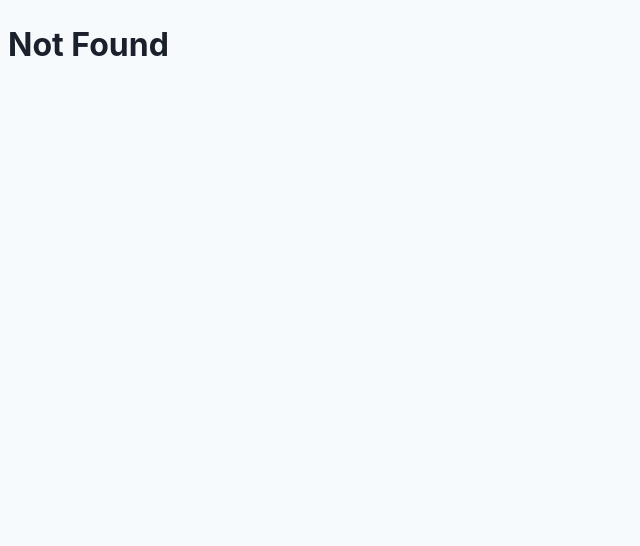
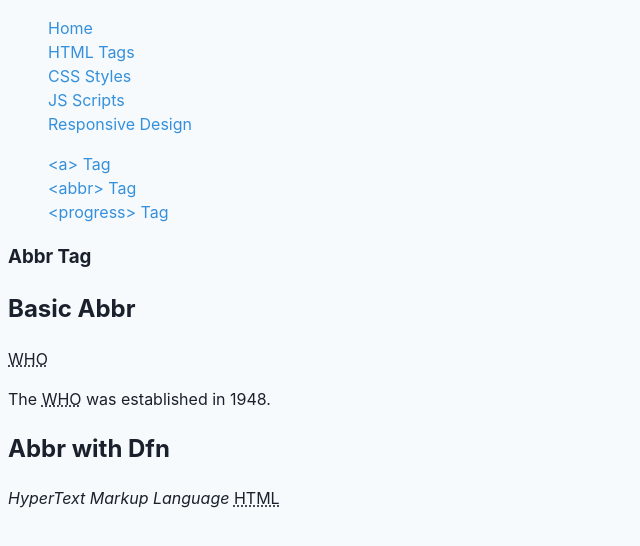
Before and after one commit to kenjiwilkins/html-playground, a React (Vite) app: page /html-tags/abbr in a window 1280 px wide. Shown: the top 546 px of the page, without its empty margins (0-640 px from the left). Built offline with nearby package versions, Linux system fonts and the light colour scheme.

Commit message:
[ISSUE-13] Add Abbr component (#14)
* Add Abbr

* Fix: Lint prop type

* fix: route

```diff
--- a/src/App.jsx
+++ b/src/App.jsx
@@ -4,6 +4,8 @@ import HtmlTagsIndex from "./views/html-tags/Index";
 import JsScriptsIndex from "./views/js-scripts/Index";
 import Progress from "./views/html-tags/Progress";
 import DynamicFavicon from "./views/DynamicFavicon";
+import Anchor from "./views/html-tags/Anchor";
+import Abbr from "./views/html-tags/Abbr";
 
 function NotFound() {
   return <h1>Not Found</h1>;
@@ -17,6 +19,8 @@ function App() {
         <Route path="/" element={<Index />}>
           <Route path="/html-tags" element={<HtmlTagsIndex />}>
             <Route path="/html-tags/progress" element={<Progress />} />
+            <Route path="/html-tags/anchor" element={<Anchor />} />
+            <Route path="/html-tags/abbr" element={<Abbr />} />
           </Route>
           <Route path="/js-scripts" element={<JsScriptsIndex />}>
             <Route
--- /dev/null
+++ b/src/views/html-tags/Abbr.jsx
@@ -0,0 +1,45 @@
+import { Container, Card } from "../../components";
+import PropTypes from "prop-types";
+
+function Abbr({ title, children }) {
+  return (
+    <abbr title={title} className="font-mono font-bold">
+      {children}
+    </abbr>
+  );
+}
+
+Abbr.propTypes = {
+  title: PropTypes.string.isRequired,
+  children: PropTypes.node.isRequired,
+};
+
+function AbbrPage() {
+  return (
+    <Container title="Abbr Tag">
+      <Card>
+        <div className="flex flex-col gap-1">
+          <h2>Basic Abbr</h2>
+          <Abbr title="World Health Organization">WHO</Abbr>
+          <p>
+            The <Abbr title="World Health Organization">WHO</Abbr> was
+            established in 1948.
+          </p>
+        </div>
+      </Card>
+      <Card>
+        <div className="flex flex-col gap-1">
+          <h2>Abbr with Dfn</h2>
+          <p>
+            <dfn id="html">HyperText Markup Language</dfn>{" "}
+            <Abbr title="HyperText Markup Language" aria-describedby="html">
+              HTML
+            </Abbr>
+          </p>
+        </div>
+      </Card>
+    </Container>
+  );
+}
+
+export default AbbrPage;
--- a/src/views/html-tags/Index.jsx
+++ b/src/views/html-tags/Index.jsx
@@ -7,14 +7,20 @@ function Index() {
   }, []);
   return (
     <>
-      <div className="flex">
+      <aside className="flex">
         <ul className="p-4 pr-6 w-48">
+          <li>
+            <Link to="/html-tags/anchor">{"<a> Tag"}</Link>
+          </li>
+          <li>
+            <Link to="/html-tags/abbr">{"<abbr> Tag"}</Link>
+          </li>
           <li>
             <Link to="/html-tags/progress">{"<progress> Tag"}</Link>
           </li>
         </ul>
         <Outlet />
-      </div>
+      </aside>
     </>
   );
 }
```
